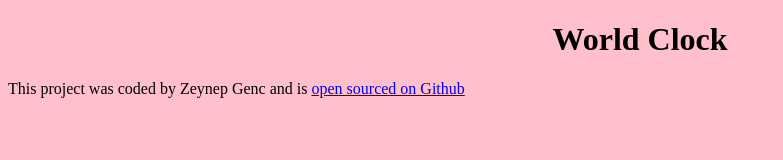
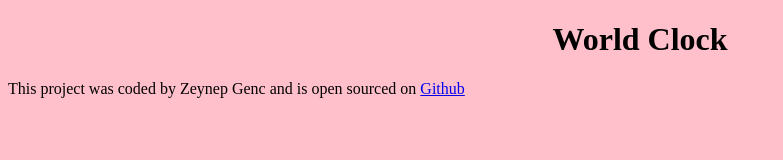
Before and after one commit to zeynepgenc6/world-clock, a plain HTML site: page index.html in a window 1280 px wide. Shown: the whole page, without its empty margins (0-783 px from the left). Drawn offline with Linux system fonts and the light colour scheme.

Commit message:
changed text

```diff
--- a/index.html
+++ b/index.html
@@ -9,8 +9,8 @@
   <body>
     <h1>World Clock</h1>
     <footer>
-      This project was coded by Zeynep Genc and is
-<a href="https://github.com/zeynepgenc6/world-clock" target="_blank">open sourced on Github</a>
+      This project was coded by Zeynep Genc and is open sourced on
+<a href="https://github.com/zeynepgenc6/world-clock" target="_blank"> Github</a>
     </footer>
     <script src="javascript/index.js"></script>
   </body>
```
